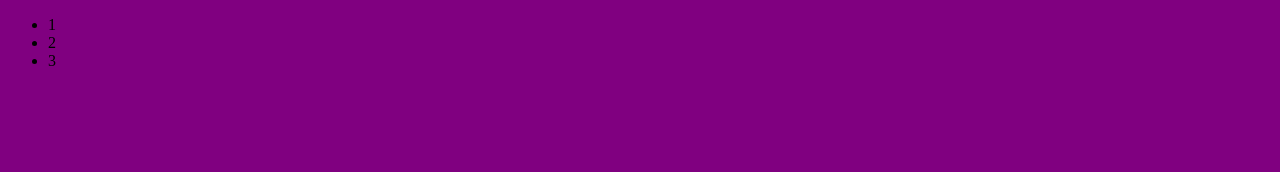
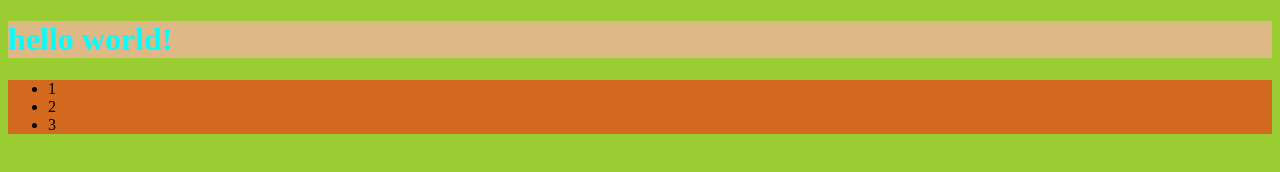
Before and after one commit to MazurVasyl/hello-world, a plain HTML site: page index.html in a window 1280 px wide. Drawn offline with Linux system fonts and the light colour scheme.

Commit message:
Added h1, chanched background
Added h1 in index.html,
chanched background and color in style.css

```diff
--- a/index.html
+++ b/index.html
@@ -7,6 +7,7 @@
     <title>Document</title>
   </head>
   <body>
+    <h1>hello world!</h1>
     <ul>
       <li>1</li>
       <li>2</li>
--- a/style.css
+++ b/style.css
@@ -1,3 +1,12 @@
 body {
-  background: purple;
+  background: yellowgreen;
 }
+
+h1{
+  color: aqua;
+  background: burlywood;
+}
+
+ul{
+  background: chocolate;
+}
```
